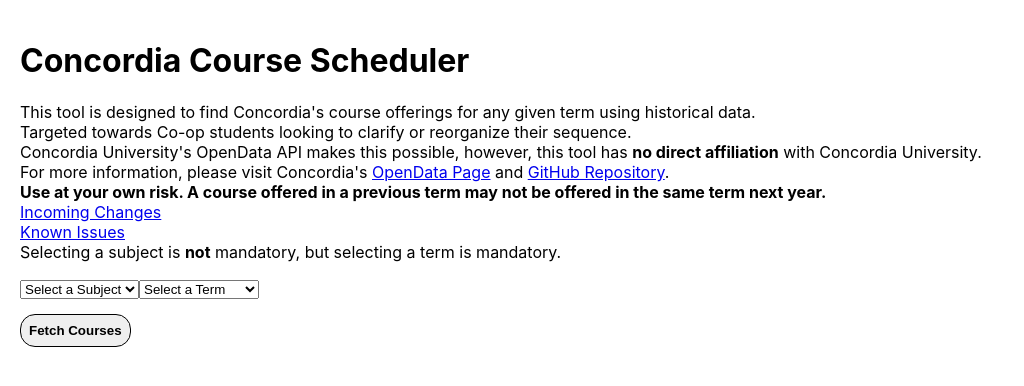
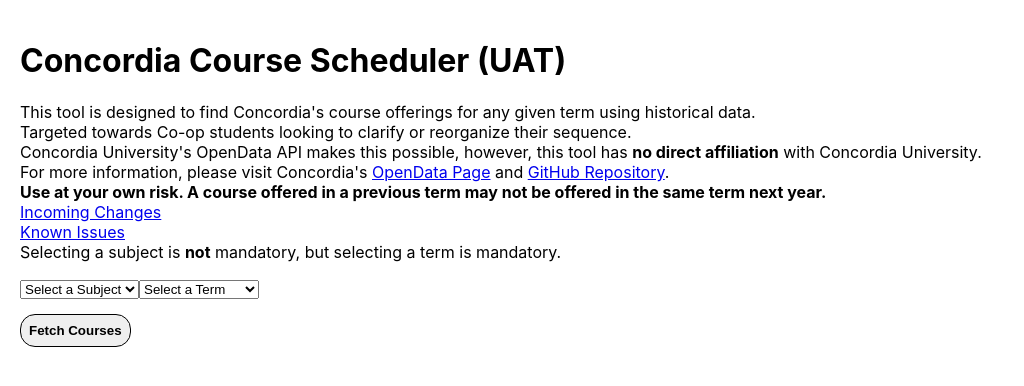
Before and after one commit to vala35/Concordia-Term-Scheduler, a React (Create React App) app in the folder client/: page / in a window 1280 px wide. Shown: the top 386 px of the page, without its empty margins (0-1024 px from the left). Built offline with nearby package versions, Linux system fonts and the light colour scheme.

Commit message:
refactor

```diff
--- a/client/src/App.js
+++ b/client/src/App.js
@@ -91,13 +91,14 @@
               case "2": return "Fall "+yr;
               case "3": return "Fall-Winter "+ yr;
               case "4": return "Winter "+yr;
+               default: return "---"
           }
   }
 
 
   return (
       <div style={{ padding: '20px' }}>
-          <h1>Concordia Course Scheduler</h1>
+          <h1>Concordia Course Scheduler (UAT)</h1>
           <p>This tool is designed to find Concordia's course offerings for any given term using historical data.
               <br/> Targeted towards Co-op students looking to clarify or reorganize their sequence.
               <br/> Concordia University's OpenData API makes this possible, however, this tool has <b>no direct
```
Also changed, not shown: 7 other files (tests, documents, lock files or other folders).
